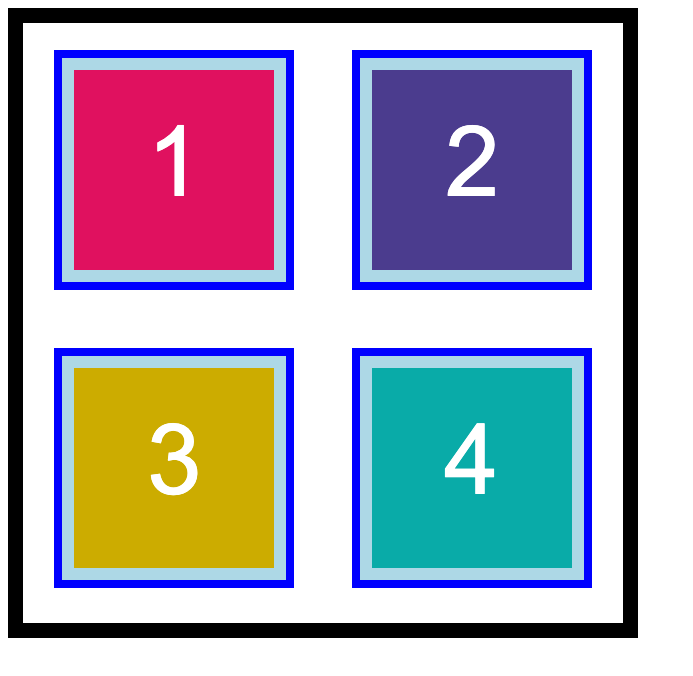
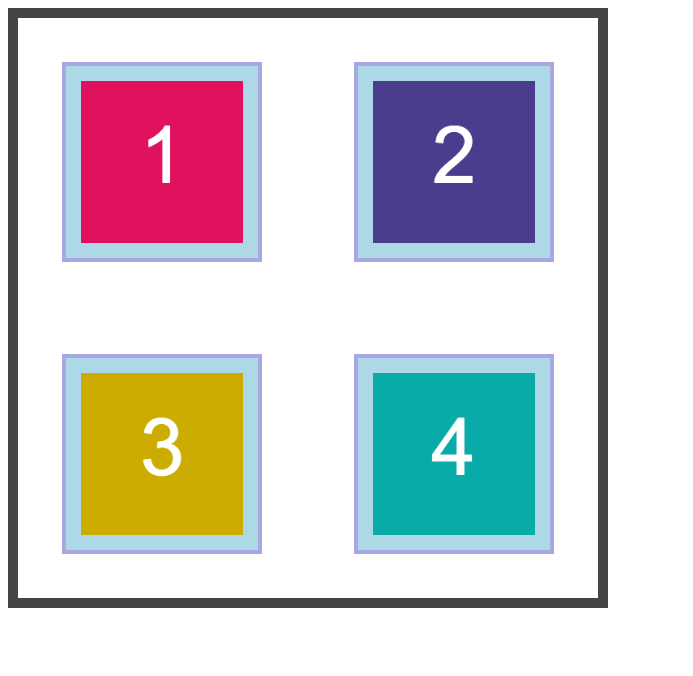
Before and after one commit to SEIN-MIN/Box-Model, a plain HTML site: page index.html in a window 1280 px wide. Shown: the whole page, without its empty margins (0-693 px from the left). Drawn offline with Linux system fonts and the light colour scheme.

Commit message:
updated css

```diff
--- a/assets/css/style.css
+++ b/assets/css/style.css
@@ -1,8 +1,11 @@
+*{
+  box-sizing: border-box;
+}
 section {
   width: 600px;
   height: 600px;
   text-align: center;
-  border: 15px solid black;
+  border: 10px solid rgb(70, 68, 68);
 }
 
 img {
@@ -10,8 +13,8 @@ img {
   height: 200px;
   background-color: lightblue;
 
-  margin: 27px;
-  padding: 12px;
-  border:  8px solid blue;
+  margin: 44px;
+  padding: 15px;
+  border:  4px solid rgb(167, 167, 228);
 
 }
--- a/index.html
+++ b/index.html
@@ -9,12 +9,14 @@
 
   <body>
     <!-- Image  -->
+    <div>
         <section>
           <img src="./assets/images/image-1.png" alt="box with number 1"/>
           <img src="./assets/images/image-2.png" alt="box with number 2"/>
           <img src="./assets/images/image-3.png" alt="box with number 3"/>
           <img src="./assets/images/image-4.png" alt="box with number 4"/>
         </section>
+    </div>
   </body>
 
 </html>
```
Lines whose indentation alone changed are shown as unchanged.
